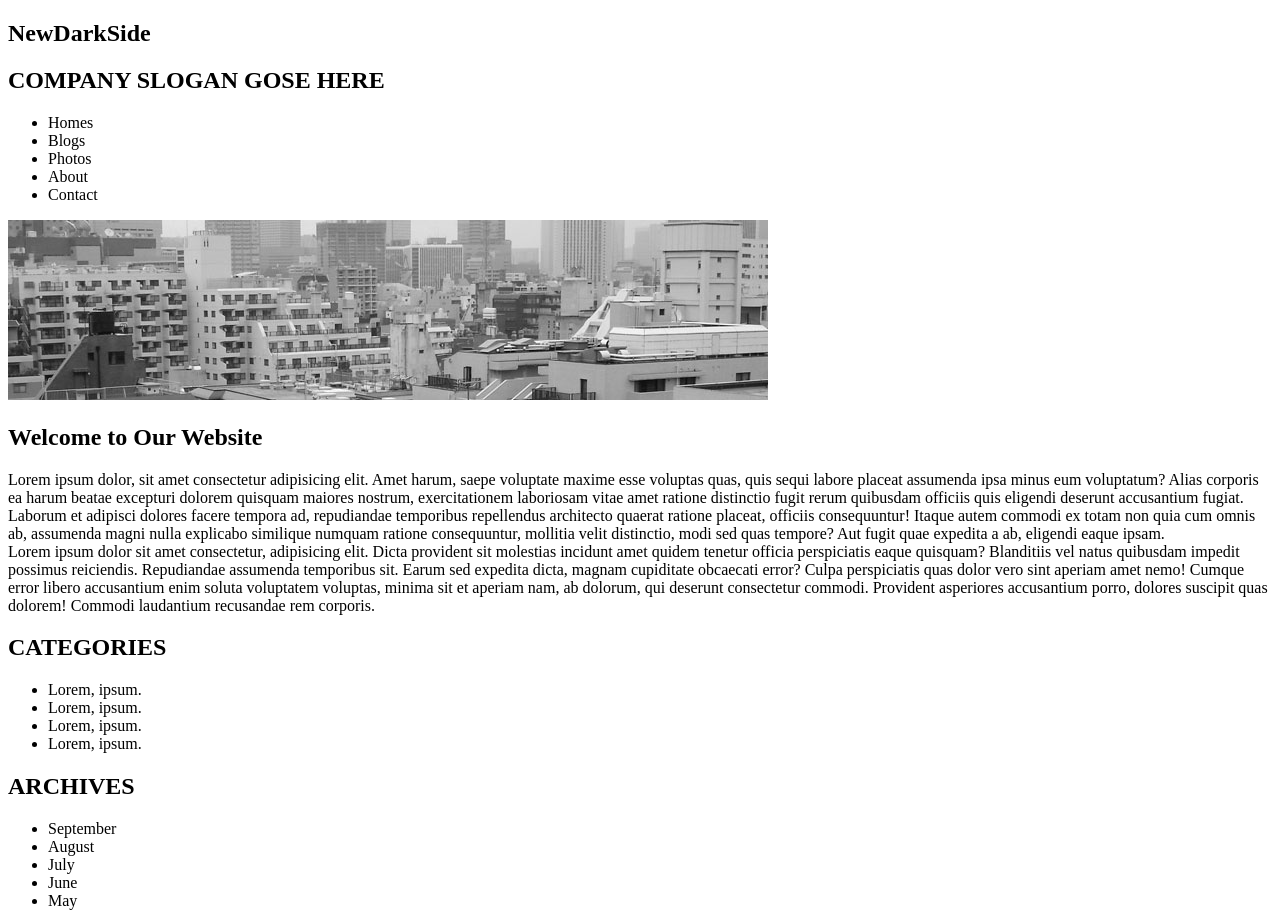
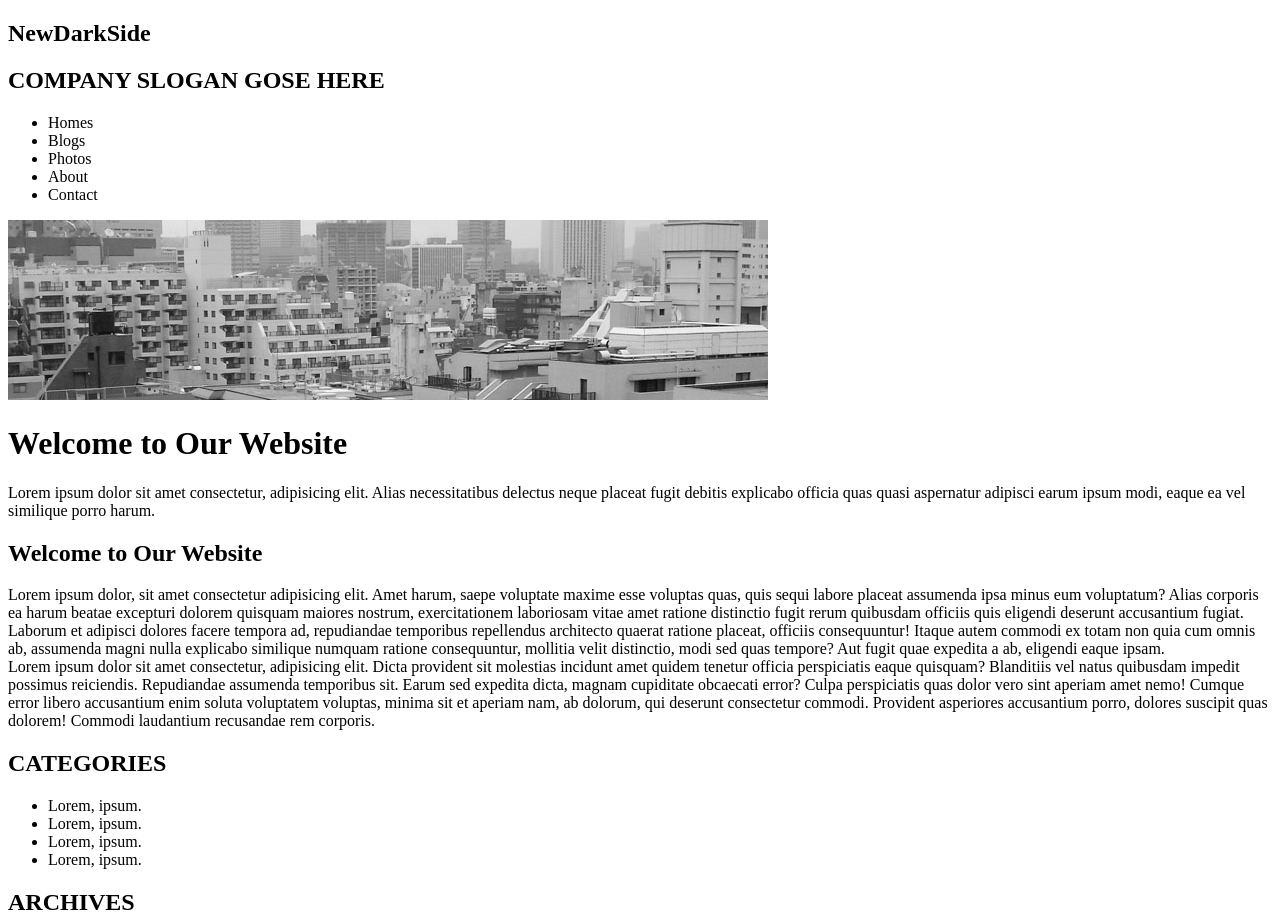
Before and after one commit to findyourtomato/web2023, a plain HTML site: page hw1006.html in a window 1280 px wide. Shown: the top 919 px of the page. Drawn offline with Linux system fonts and the light colour scheme.

Commit message:
basic_ok

```diff
--- a/hw1006.html
+++ b/hw1006.html
@@ -19,6 +19,12 @@
       </ul>
       <img src="images/tokyo.jpg" alt="" />
     </header>
+    <div>
+      <h1>Welcome to Our Website</h1>
+    </div>
+    <div>
+        Lorem ipsum dolor sit amet consectetur, adipisicing elit. Alias necessitatibus delectus neque placeat fugit debitis explicabo officia quas quasi aspernatur adipisci earum ipsum modi, eaque ea vel similique porro harum.
+    </div>
     <article>
       <div>
         <h1>Welcome to Our Website</h1>
```
